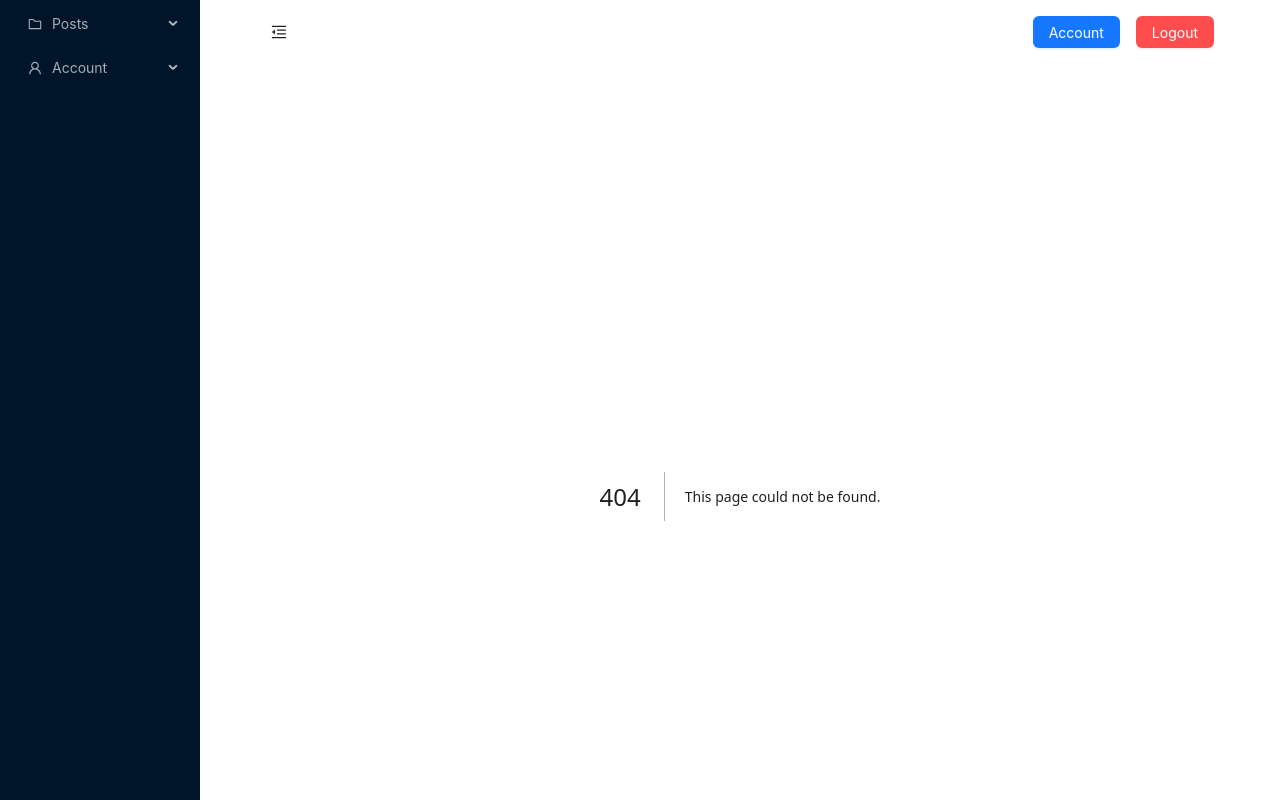
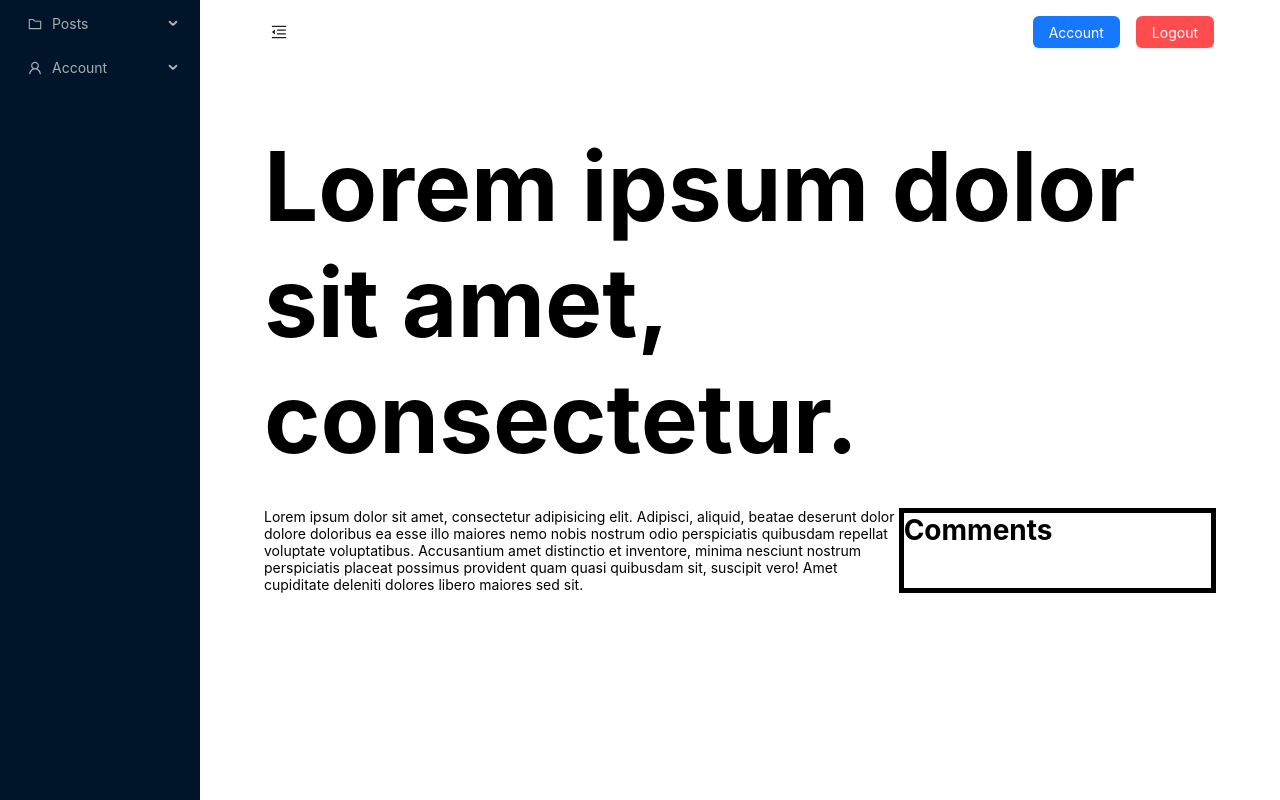
Before and after one commit to perezvonish/next-blog-frontend, a Next.js app: page /posts/1 in a window 1280 px wide. Before the commit this address had no page. Shown: the top 800 px of the page. Built offline with nearby package versions, Linux system fonts and the light colour scheme.

Commit message:
feat: added dev view post by id

```diff
--- /dev/null
+++ b/src/app/posts/[id]/page.tsx
@@ -0,0 +1,22 @@
+"use client"
+import styles from "../../../styles/posts.module.css"
+import {Col, Divider, Row} from "antd";
+import {PostView} from "@/components/posts/PostView";
+
+export default function ViewPost({params}) {
+    return (
+        <div className={styles.viewPost}>
+            <div className={styles.viewPostTitle}>
+                <h1>Lorem ipsum dolor sit amet, consectetur.</h1>
+            </div>
+            <Row className={styles.viewPostRow}>
+                <Col span={16}>
+                    <PostView />
+                </Col>
+                <Col span={8} style={{border: "5px solid black"}}>
+                    <h1>Comments</h1>
+                </Col>
+            </Row>
+        </div>
+    )
+}
--- /dev/null
+++ b/src/components/posts/PostView.tsx
@@ -0,0 +1,11 @@
+import React from "react";
+
+export const PostView: React.FC = () => {
+    return (
+        <div>
+            <p>
+                Lorem ipsum dolor sit amet, consectetur adipisicing elit. Adipisci, aliquid, beatae deserunt dolor dolore doloribus ea esse illo maiores nemo nobis nostrum odio perspiciatis quibusdam repellat voluptate voluptatibus. Accusantium amet distinctio et inventore, minima nesciunt nostrum perspiciatis placeat possimus provident quam quasi quibusdam sit, suscipit vero! Amet cupiditate deleniti dolores libero maiores sed sit.
+            </p>
+        </div>
+    )
+}
--- a/src/styles/posts.module.css
+++ b/src/styles/posts.module.css
@@ -56,3 +56,23 @@
 .writePostButtons Button {
     margin: 0 1rem;
 }
+
+.viewPost {
+    display: flex;
+    flex-direction: column;
+    margin: 1rem;
+    width: 100%;
+    color: black;
+}
+
+.viewPostTitle {
+    margin: 1rem 2rem;
+    font-size: 3rem;
+}
+
+.viewPostRow {
+    display: flex;
+    flex-direction: row;
+    justify-content: space-evenly;
+    margin: 1rem 2rem;
+}
```
